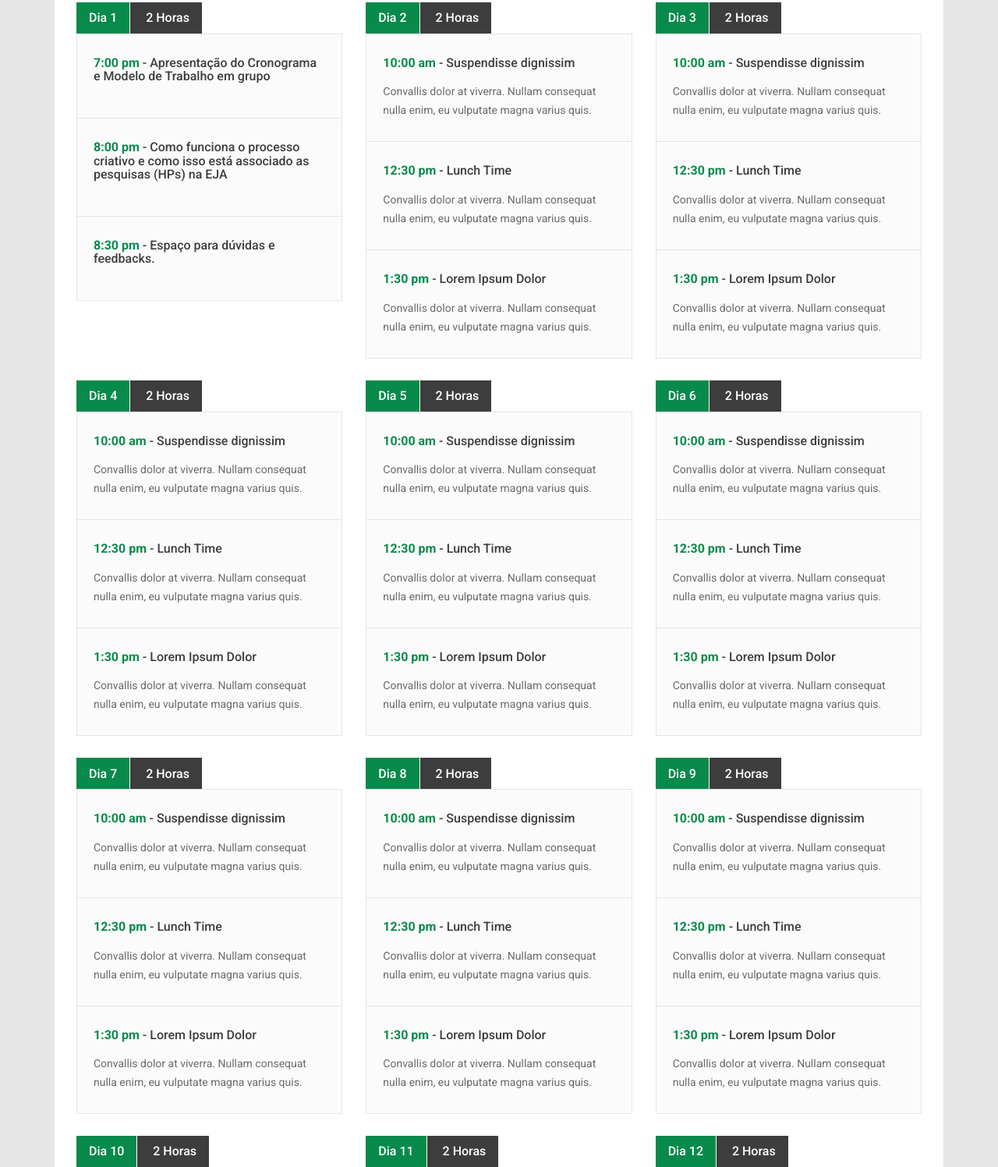
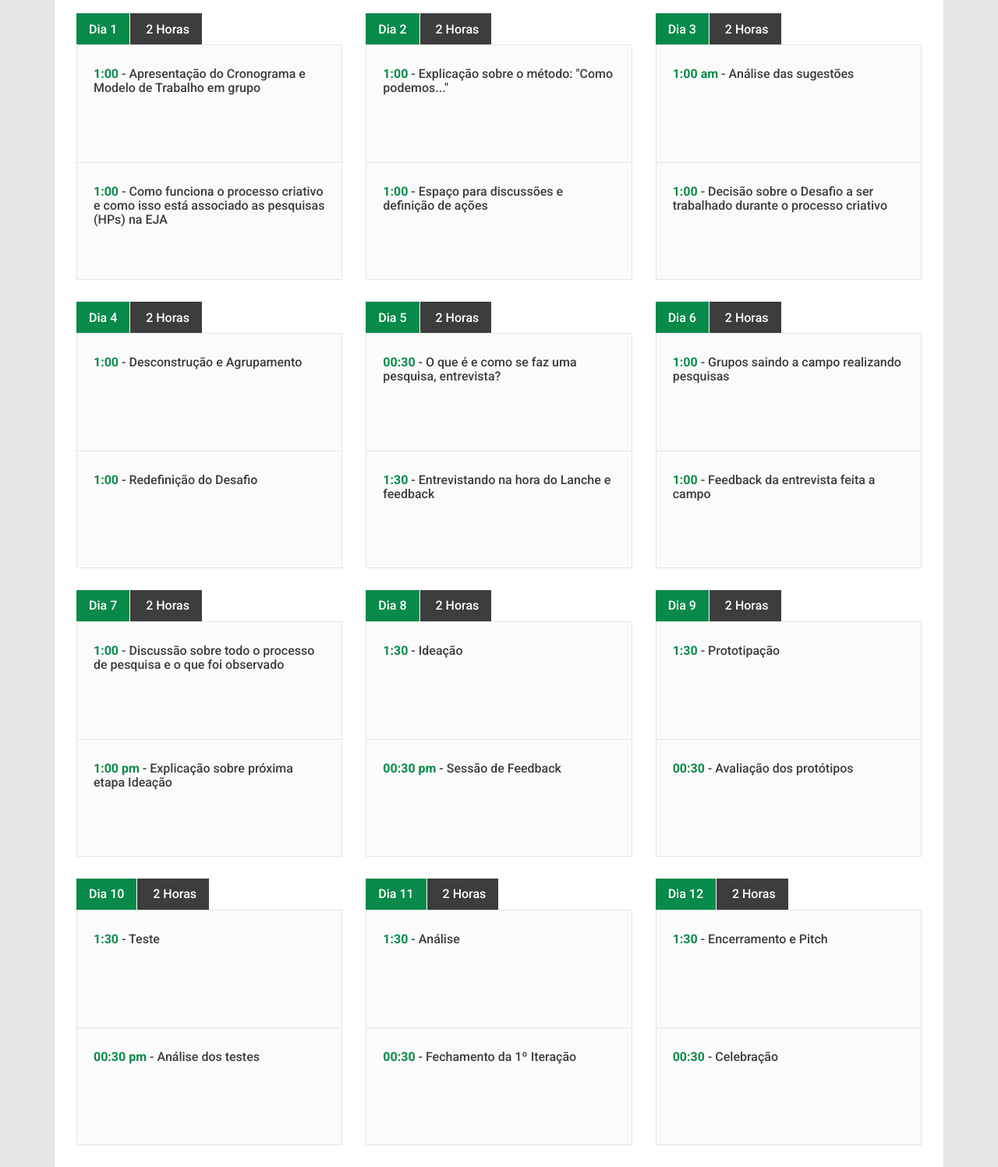
Before and after one commit to danieloliveira079/jardim-criativo, a website: page index.html in a window 1280 px wide. Shown: the part 1303-2800 px from the top of the page at 78% size. Drawn offline with Linux system fonts and the light colour scheme; some packages are replaced by stand-ins of ours.

Commit message:
Encontros

```diff
--- a/css/style.css
+++ b/css/style.css
@@ -465,6 +465,7 @@ h1.logo {
 	margin: 0;
 	border: #e5e5e5 1px solid;
 	border-style: none none none solid;
+	min-height: 100px;
 }
 #schedule .nav-tabs li:first-child, #schedule .nav-tabs li.active a {
 	border: none;
@@ -534,6 +535,7 @@ h1.logo {
 	padding: 0;
 }
 .schedule-box ul.activities li {
+	min-height: 150px;
 	display: block;
 	border-top: #e5e5e5 1px solid;
 	padding: 2em 1.5em;
--- a/index.html
+++ b/index.html
@@ -106,7 +106,7 @@
           A proposta do Jardim Criativo é conduzir os alunos através de uma jornada onde serão trabalhados temas trazidos por eles mesmos e que tiveram origem no seu contexto familiar, social ou de interesse.
           Durante os 12 encontros do programa os alunos irão identificar desafios e então de forma muito criativa, iterativa, com muita colaboração, desenvolvimento da empatia e apoio da tecnologia chegarão a possíveis soluções.
 </p>
-          <p>Acreditamos que todas as pessões podem, assim como as flores de um Jardim, crescer e tornar o mundo ao seu redor um lugar mais colorido, cheio de vida. Basta um pouco de cuidado, nutrientes corretos e atenção.</p>
+          <p>Acreditamos que todas as pessoas podem, assim como as flores de um Jardim, crescer e tornar o mundo ao seu redor um lugar mais colorido, cheio de vida. Basta um pouco de cuidado, nutrientes corretos e atenção.</p>
           <p>Cada indivíduo tem seu valor e importância dentro da sociedade!</p>
 
       </article>
@@ -159,15 +159,10 @@
               <h6 class="section-head"><span>Dia 1</span> 2 Horas</h6>
               <ul class="activities">
                 <li>
-                  <h6><strong>7:00 pm</strong> - Apresentação do Cronograma e Modelo de Trabalho em grupo</h6>
+                  <h6><strong>1:00</strong> - Apresentação do Cronograma e Modelo de Trabalho em grupo</h6>
                 </li>
                 <li>
-                  <h6><strong>8:00 pm</strong> - Como funciona o processo criativo e como isso está associado as pesquisas (HPs) na EJA </h6>
-
-                </li>
-                <li>
-                  <h6><strong>8:30 pm</strong> - Espaço para dúvidas e feedbacks.</h6>
-
+                  <h6><strong>1:00</strong> - Como funciona o processo criativo e como isso está associado as pesquisas (HPs) na EJA </h6>
                 </li>
               </ul>
             </div>
@@ -176,16 +171,10 @@
               <h6 class="section-head"><span>Dia 2</span> 2 Horas</h6>
               <ul class="activities">
                 <li>
-                  <h6><strong>10:00 am</strong> - Suspendisse dignissim </h6>
-                  <p>Convallis dolor at viverra. Nullam consequat nulla enim, eu vulputate magna varius quis.</p>
+                  <h6><strong>1:00</strong> - Explicação sobre o método: "Como podemos..." </h6>
                 </li>
                 <li>
-                  <h6><strong>12:30 pm</strong> - Lunch Time </h6>
-                  <p>Convallis dolor at viverra. Nullam consequat nulla enim, eu vulputate magna varius quis.</p>
-                </li>
-                <li>
-                  <h6><strong>1:30 pm</strong> - Lorem Ipsum Dolor </h6>
-                  <p>Convallis dolor at viverra. Nullam consequat nulla enim, eu vulputate magna varius quis.</p>
+                  <h6><strong>1:00</strong> - Espaço para discussões e definição de ações</h6>
                 </li>
               </ul>
             </div>
@@ -194,16 +183,10 @@
               <h6 class="section-head"><span>Dia 3</span> 2 Horas</h6>
               <ul class="activities">
                 <li>
-                  <h6><strong>10:00 am</strong> - Suspendisse dignissim </h6>
-                  <p>Convallis dolor at viverra. Nullam consequat nulla enim, eu vulputate magna varius quis.</p>
+                  <h6><strong>1:00 am</strong> - Análise das sugestões</h6>
                 </li>
                 <li>
-                  <h6><strong>12:30 pm</strong> - Lunch Time </h6>
-                  <p>Convallis dolor at viverra. Nullam consequat nulla enim, eu vulputate magna varius quis.</p>
-                </li>
-                <li>
-                  <h6><strong>1:30 pm</strong> - Lorem Ipsum Dolor </h6>
-                  <p>Convallis dolor at viverra. Nullam consequat nulla enim, eu vulputate magna varius quis.</p>
+                  <h6><strong>1:00</strong> - Decisão sobre o Desafio a ser trabalhado durante o processo criativo</h6>
                 </li>
               </ul>
             </div>
@@ -212,16 +195,10 @@
 							<h6 class="section-head"><span>Dia 4</span> 2 Horas</h6>
 							<ul class="activities">
 								<li>
-									<h6><strong>10:00 am</strong> - Suspendisse dignissim </h6>
-									<p>Convallis dolor at viverra. Nullam consequat nulla enim, eu vulputate magna varius quis.</p>
-								</li>
+									<h6><strong>1:00</strong> - Desconstrução e Agrupamento</h6>
+                </li>
 								<li>
-									<h6><strong>12:30 pm</strong> - Lunch Time </h6>
-									<p>Convallis dolor at viverra. Nullam consequat nulla enim, eu vulputate magna varius quis.</p>
-								</li>
-								<li>
-									<h6><strong>1:30 pm</strong> - Lorem Ipsum Dolor </h6>
-									<p>Convallis dolor at viverra. Nullam consequat nulla enim, eu vulputate magna varius quis.</p>
+									<h6><strong>1:00</strong> - Redefinição do Desafio</h6>
 								</li>
 							</ul>
 						</div>
@@ -230,16 +207,10 @@
 							<h6 class="section-head"><span>Dia 5</span> 2 Horas</h6>
 							<ul class="activities">
 								<li>
-									<h6><strong>10:00 am</strong> - Suspendisse dignissim </h6>
-									<p>Convallis dolor at viverra. Nullam consequat nulla enim, eu vulputate magna varius quis.</p>
+									<h6><strong>00:30</strong> - O que é e como se faz uma pesquisa, entrevista?</h6>
 								</li>
 								<li>
-									<h6><strong>12:30 pm</strong> - Lunch Time </h6>
-									<p>Convallis dolor at viverra. Nullam consequat nulla enim, eu vulputate magna varius quis.</p>
-								</li>
-								<li>
-									<h6><strong>1:30 pm</strong> - Lorem Ipsum Dolor </h6>
-									<p>Convallis dolor at viverra. Nullam consequat nulla enim, eu vulputate magna varius quis.</p>
+									<h6><strong>1:30</strong> - Entrevistando na hora do Lanche e feedback</h6>
 								</li>
 							</ul>
 						</div>
@@ -248,16 +219,10 @@
 							<h6 class="section-head"><span>Dia 6</span> 2 Horas</h6>
 							<ul class="activities">
 								<li>
-									<h6><strong>10:00 am</strong> - Suspendisse dignissim </h6>
-									<p>Convallis dolor at viverra. Nullam consequat nulla enim, eu vulputate magna varius quis.</p>
+									<h6><strong>1:00</strong> - Grupos saindo a campo realizando pesquisas</h6>
 								</li>
 								<li>
-									<h6><strong>12:30 pm</strong> - Lunch Time </h6>
-									<p>Convallis dolor at viverra. Nullam consequat nulla enim, eu vulputate magna varius quis.</p>
-								</li>
-								<li>
-									<h6><strong>1:30 pm</strong> - Lorem Ipsum Dolor </h6>
-									<p>Convallis dolor at viverra. Nullam consequat nulla enim, eu vulputate magna varius quis.</p>
+									<h6><strong>1:00</strong> - Feedback da entrevista feita a campo</h6>
 								</li>
 							</ul>
 						</div>
@@ -266,16 +231,10 @@
 							<h6 class="section-head"><span>Dia 7</span> 2 Horas</h6>
 							<ul class="activities">
 								<li>
-									<h6><strong>10:00 am</strong> - Suspendisse dignissim </h6>
-									<p>Convallis dolor at viverra. Nullam consequat nulla enim, eu vulputate magna varius quis.</p>
+									<h6><strong>1:00</strong> - Discussão sobre todo o processo de pesquisa e o que foi observado</h6>
 								</li>
 								<li>
-									<h6><strong>12:30 pm</strong> - Lunch Time </h6>
-									<p>Convallis dolor at viverra. Nullam consequat nulla enim, eu vulputate magna varius quis.</p>
-								</li>
-								<li>
-									<h6><strong>1:30 pm</strong> - Lorem Ipsum Dolor </h6>
-									<p>Convallis dolor at viverra. Nullam consequat nulla enim, eu vulputate magna varius quis.</p>
+									<h6><strong>1:00 pm</strong> - Explicação sobre próxima etapa Ideação</h6>
 								</li>
 							</ul>
 						</div>
@@ -284,16 +243,10 @@
 							<h6 class="section-head"><span>Dia 8</span> 2 Horas</h6>
 							<ul class="activities">
 								<li>
-									<h6><strong>10:00 am</strong> - Suspendisse dignissim </h6>
-									<p>Convallis dolor at viverra. Nullam consequat nulla enim, eu vulputate magna varius quis.</p>
+									<h6><strong>1:30</strong> - Ideação</h6>
 								</li>
 								<li>
-									<h6><strong>12:30 pm</strong> - Lunch Time </h6>
-									<p>Convallis dolor at viverra. Nullam consequat nulla enim, eu vulputate magna varius quis.</p>
-								</li>
-								<li>
-									<h6><strong>1:30 pm</strong> - Lorem Ipsum Dolor </h6>
-									<p>Convallis dolor at viverra. Nullam consequat nulla enim, eu vulputate magna varius quis.</p>
+									<h6><strong>00:30 pm</strong> - Sessão de Feedback</h6>
 								</li>
 							</ul>
 						</div>
@@ -302,16 +255,10 @@
 							<h6 class="section-head"><span>Dia 9</span> 2 Horas</h6>
 							<ul class="activities">
 								<li>
-									<h6><strong>10:00 am</strong> - Suspendisse dignissim </h6>
-									<p>Convallis dolor at viverra. Nullam consequat nulla enim, eu vulputate magna varius quis.</p>
+									<h6><strong>1:30</strong> - Prototipação</h6>
 								</li>
 								<li>
-									<h6><strong>12:30 pm</strong> - Lunch Time </h6>
-									<p>Convallis dolor at viverra. Nullam consequat nulla enim, eu vulputate magna varius quis.</p>
-								</li>
-								<li>
-									<h6><strong>1:30 pm</strong> - Lorem Ipsum Dolor </h6>
-									<p>Convallis dolor at viverra. Nullam consequat nulla enim, eu vulputate magna varius quis.</p>
+									<h6><strong>00:30</strong> - Avaliação dos protótipos </h6>
 								</li>
 							</ul>
 						</div>
@@ -320,34 +267,22 @@
 							<h6 class="section-head"><span>Dia 10</span> 2 Horas</h6>
 							<ul class="activities">
 								<li>
-									<h6><strong>10:00 am</strong> - Suspendisse dignissim </h6>
-									<p>Convallis dolor at viverra. Nullam consequat nulla enim, eu vulputate magna varius quis.</p>
+									<h6><strong>1:30</strong> - Teste</h6>
 								</li>
 								<li>
-									<h6><strong>12:30 pm</strong> - Lunch Time </h6>
-									<p>Convallis dolor at viverra. Nullam consequat nulla enim, eu vulputate magna varius quis.</p>
+									<h6><strong>00:30 pm</strong> - Análise dos testes </h6>
 								</li>
-								<li>
-									<h6><strong>1:30 pm</strong> - Lorem Ipsum Dolor </h6>
-									<p>Convallis dolor at viverra. Nullam consequat nulla enim, eu vulputate magna varius quis.</p>
-								</li>
-							</ul>
+              </ul>
 						</div>
 
 						<div class="col-md-4 col-sm-12 schedule-box">
 							<h6 class="section-head"><span>Dia 11</span> 2 Horas</h6>
 							<ul class="activities">
 								<li>
-									<h6><strong>10:00 am</strong> - Suspendisse dignissim </h6>
-									<p>Convallis dolor at viverra. Nullam consequat nulla enim, eu vulputate magna varius quis.</p>
+									<h6><strong>1:30</strong> - Análise</h6>
 								</li>
 								<li>
-									<h6><strong>12:30 pm</strong> - Lunch Time </h6>
-									<p>Convallis dolor at viverra. Nullam consequat nulla enim, eu vulputate magna varius quis.</p>
-								</li>
-								<li>
-									<h6><strong>1:30 pm</strong> - Lorem Ipsum Dolor </h6>
-									<p>Convallis dolor at viverra. Nullam consequat nulla enim, eu vulputate magna varius quis.</p>
+									<h6><strong>00:30</strong> - Fechamento da 1º Iteração</h6>
 								</li>
 							</ul>
 						</div>
@@ -356,16 +291,10 @@
 							<h6 class="section-head"><span>Dia 12</span> 2 Horas</h6>
 							<ul class="activities">
 								<li>
-									<h6><strong>10:00 am</strong> - Suspendisse dignissim </h6>
-									<p>Convallis dolor at viverra. Nullam consequat nulla enim, eu vulputate magna varius quis.</p>
+									<h6><strong>1:30</strong> - Encerramento e Pitch </h6>
 								</li>
 								<li>
-									<h6><strong>12:30 pm</strong> - Lunch Time </h6>
-									<p>Convallis dolor at viverra. Nullam consequat nulla enim, eu vulputate magna varius quis.</p>
-								</li>
-								<li>
-									<h6><strong>1:30 pm</strong> - Lorem Ipsum Dolor </h6>
-									<p>Convallis dolor at viverra. Nullam consequat nulla enim, eu vulputate magna varius quis.</p>
+									<h6><strong>00:30</strong> - Celebração </h6>
 								</li>
 							</ul>
 						</div>
```
